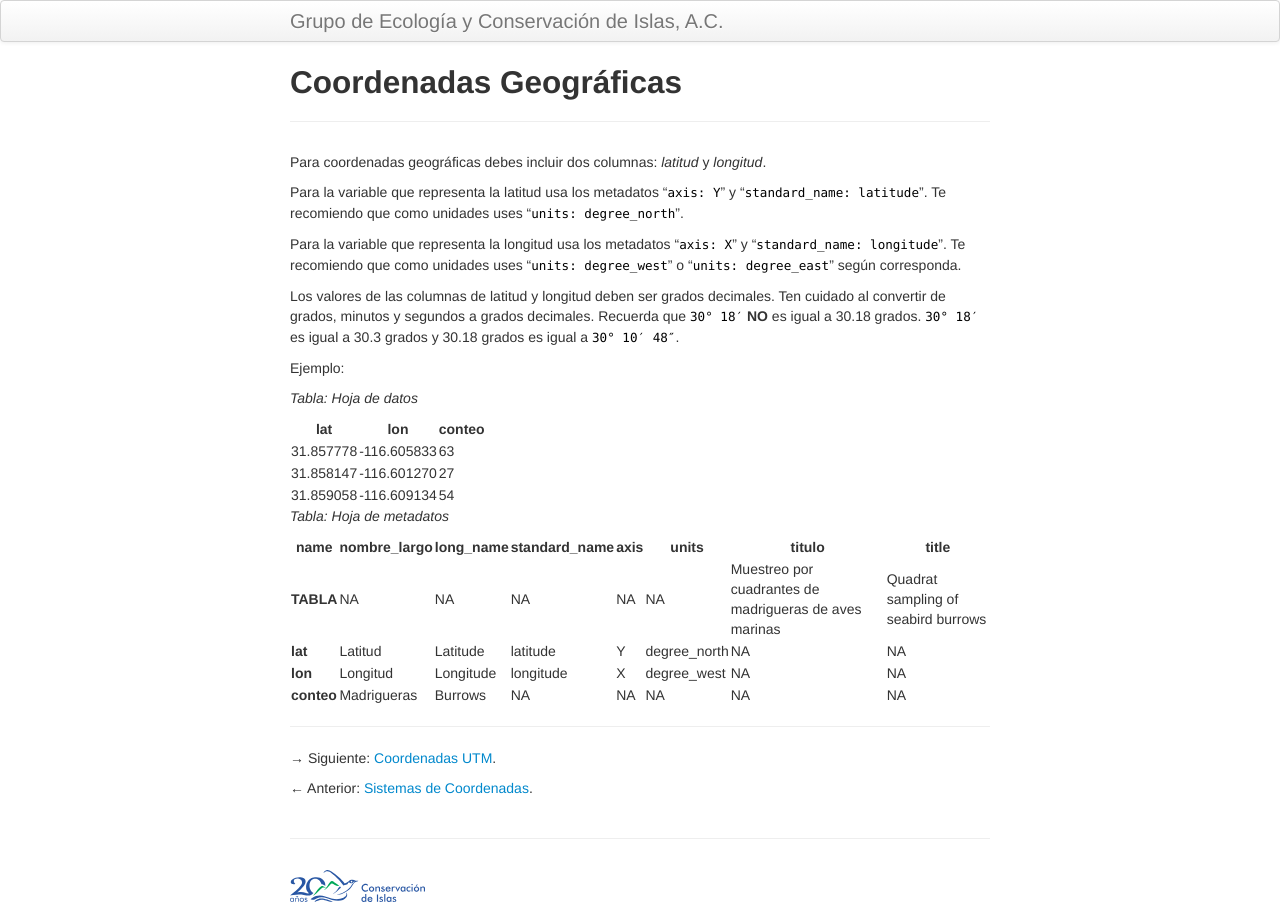
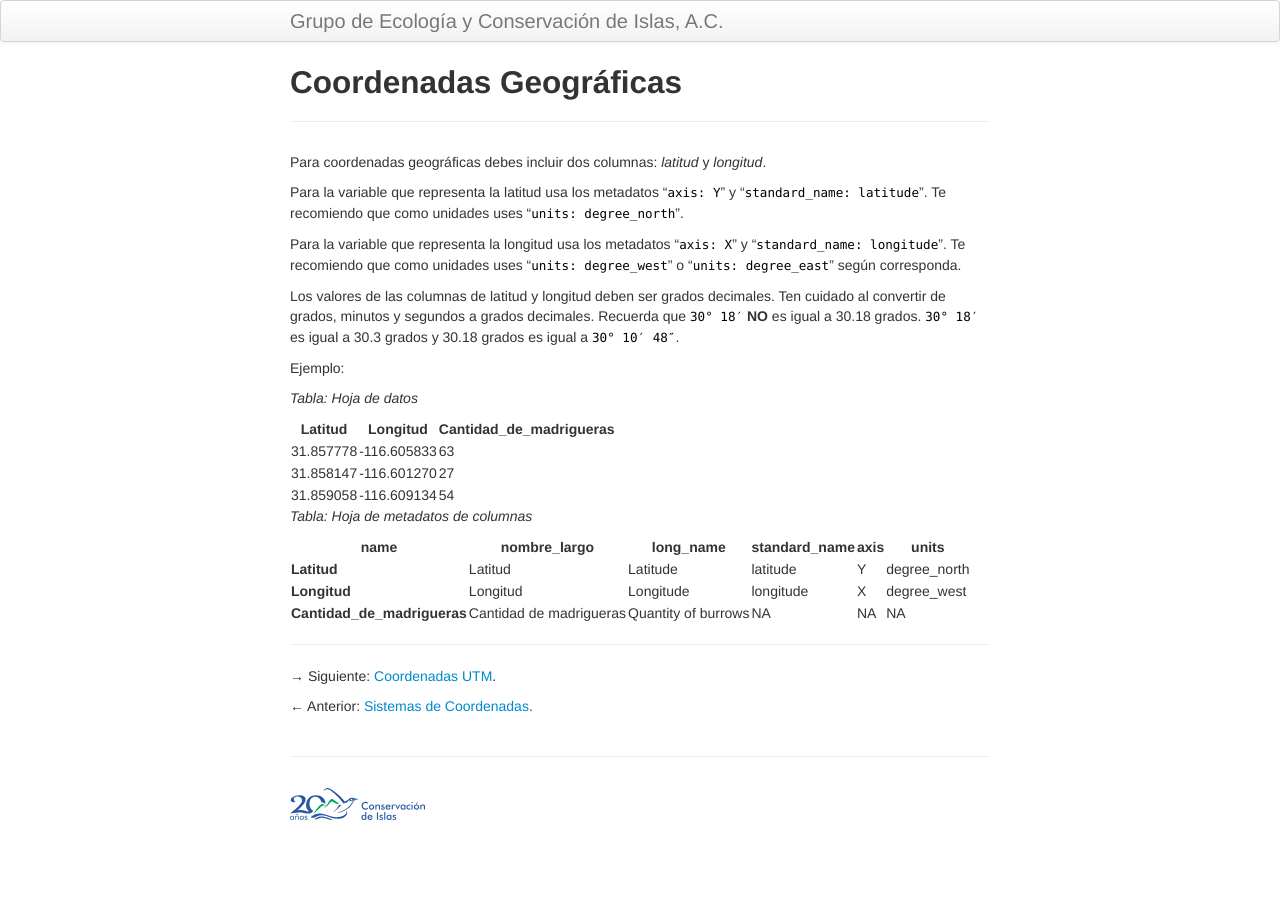
Before and after one commit to LizethMReyes/islasgeci.github.io, a Jekyll site: the page built from protocolo_basico/geograficas.md, in a window 1280 px wide. Built offline with Jekyll 4.4.1, drawn with Linux system fonts in a browser that asks for light colours.

Commit message:
📝 Actualiza sección coordenadas geográficas

```diff
--- a/protocolo_basico/geograficas.md
+++ b/protocolo_basico/geograficas.md
@@ -16,21 +16,20 @@ Ejemplo:
 
 _Tabla: Hoja de datos_
 
-**lat**   | **lon**     | **conteo**
-----------|-------------|-----------
-31.857778 | -116.605833 | 63
-31.858147 | -116.601270 | 27
-31.859058 | -116.609134 | 54
+**Latitud** | **Longitud** | **Cantidad_de_madrigueras**
+------------|--------------|----------------------------
+31.857778   | -116.605833  | 63
+31.858147   | -116.601270  | 27
+31.859058   | -116.609134  | 54
 
 
-_Tabla: Hoja de metadatos_
+_Tabla: Hoja de metadatos de columnas_
 
-**name**   | **nombre_largo** | **long_name** | **standard_name** | **axis** | **units**     | **titulo**                                             | **title**
------------|------------------|---------------|-------------------|----------|---------------|--------------------------------------------------------|------------------------------------
-**TABLA**  | NA               | NA            | NA                | NA       | NA            | Muestreo por cuadrantes de madrigueras de aves marinas | Quadrat sampling of seabird burrows
-**lat**    | Latitud          | Latitude      | latitude          | Y        | degree_north  | NA                                                     | NA
-**lon**    | Longitud         | Longitude     | longitude         | X        | degree_west   | NA                                                     | NA
-**conteo** | Madrigueras      | Burrows       | NA                | NA       | NA            | NA                                                     | NA
+**name**                    | **nombre_largo**        | **long_name**       | **standard_name** | **axis** | **units**
+----------------------------|-------------------------|---------------------|-------------------|----------|--------------
+**Latitud**                 | Latitud                 | Latitude            | latitude          | Y        | degree_north
+**Longitud**                | Longitud                | Longitude           | longitude         | X        | degree_west
+**Cantidad_de_madrigueras** | Cantidad de madrigueras | Quantity of burrows | NA                | NA       | NA
 
 ---
 
```
